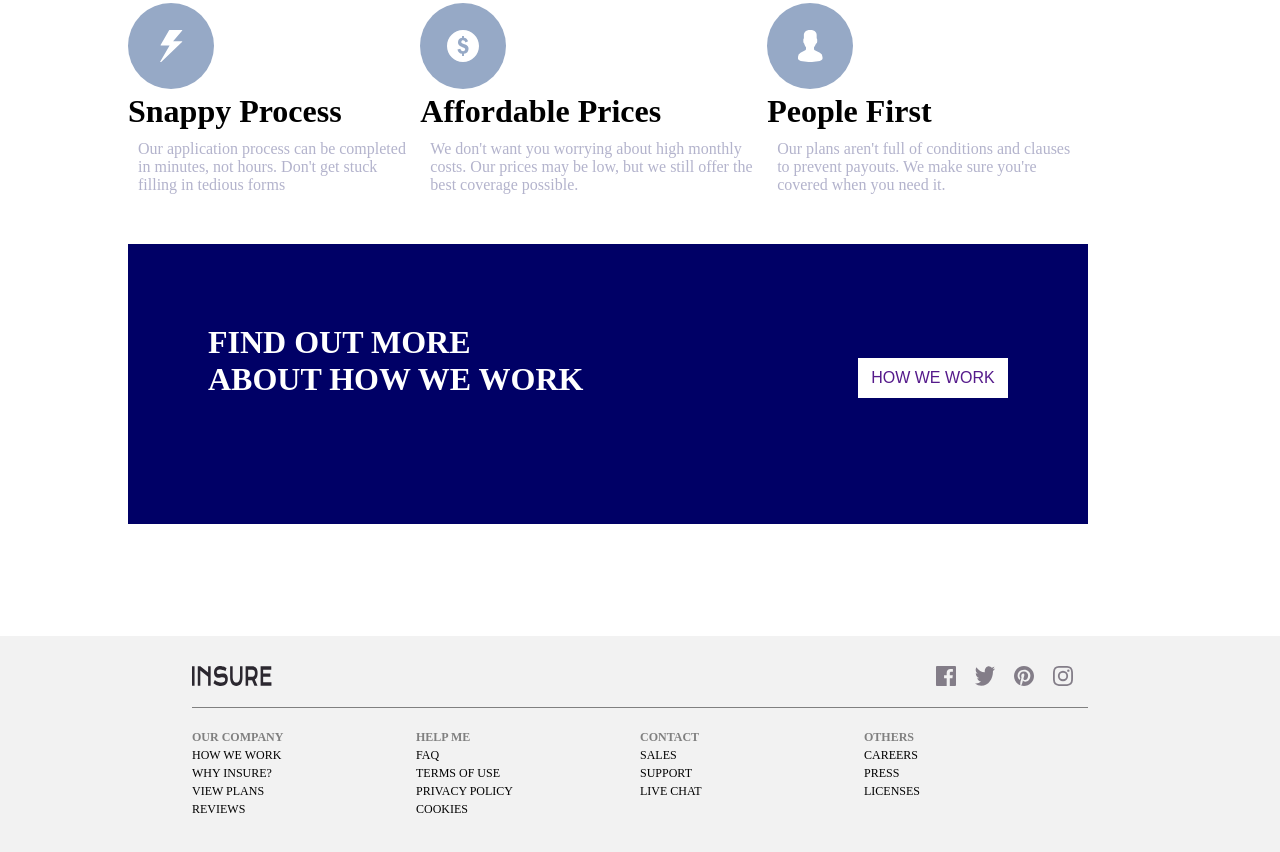
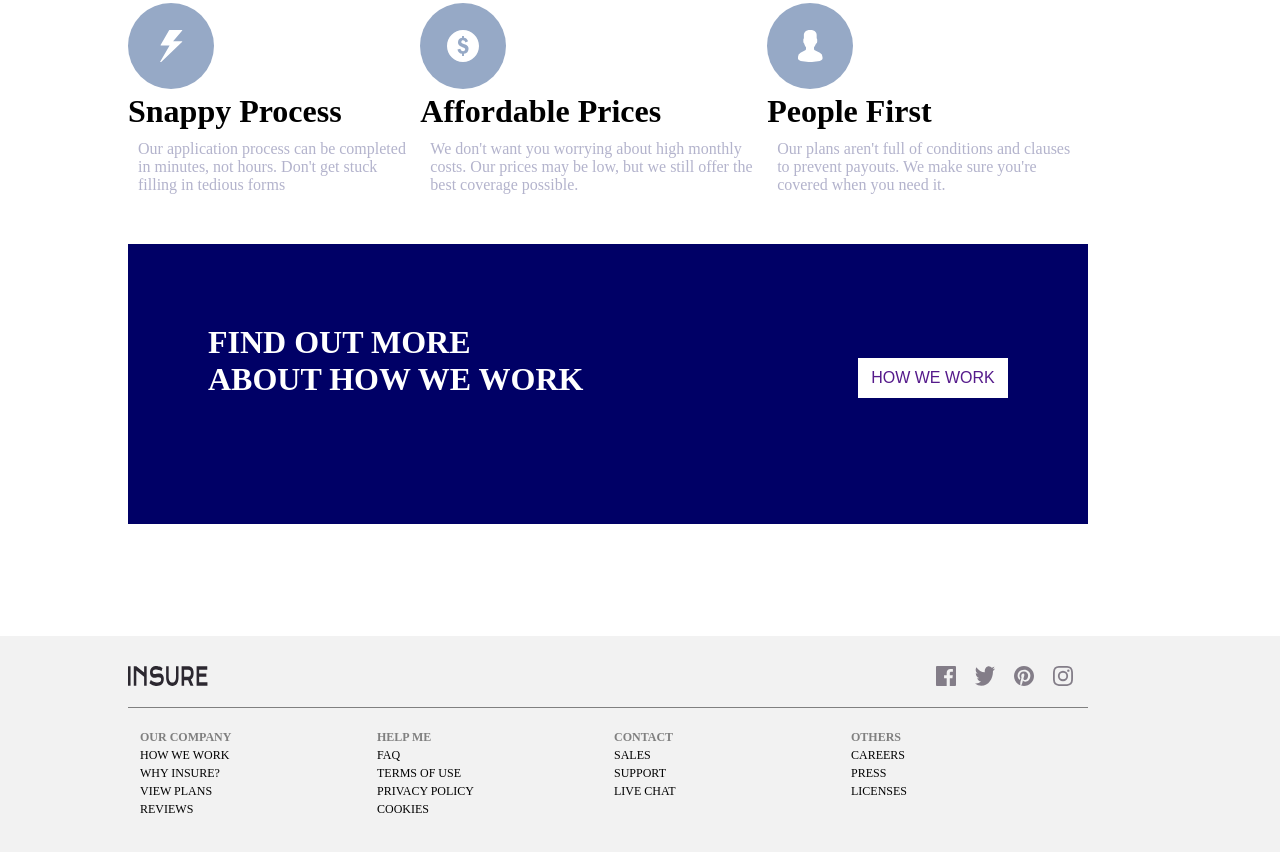
Before and after one commit to Norbu-Ram/Website, a plain HTML site: page Website Project/index.Html in a window 1280 px wide. Shown: the part 1004-1856 px from the top of the page. Drawn offline with Linux system fonts and the light colour scheme.

Commit message:
Css change

```diff
--- a/Website Project/index.css
+++ b/Website Project/index.css
@@ -129,14 +129,13 @@ color: #b3b3cc;
 }
 .detailContainer
 {
-
   background: #f2f2f2;
   width :100%;
   height: 250px;
 }
 .detailChild
 {
-	margin-left: 15%;
+	margin-left: 10%;
 	margin-right: 15%;
 	align-content: center;
 }
@@ -162,7 +161,7 @@ color: #b3b3cc;
   height: 20px;
 }
 #buttomLine{
-width: 70%;
+width: 75%;
 height: 47px;
 margin-top: -30px;
 border-bottom: 1px solid gray;
@@ -177,7 +176,7 @@ position: absolute;
 .details ul li{
 	height: auto;
 	width: 100px;
-padding-right: 109px;
+padding-right: 122px;
 }
 .details ul li h5{
 	text-decoration: none;
```
